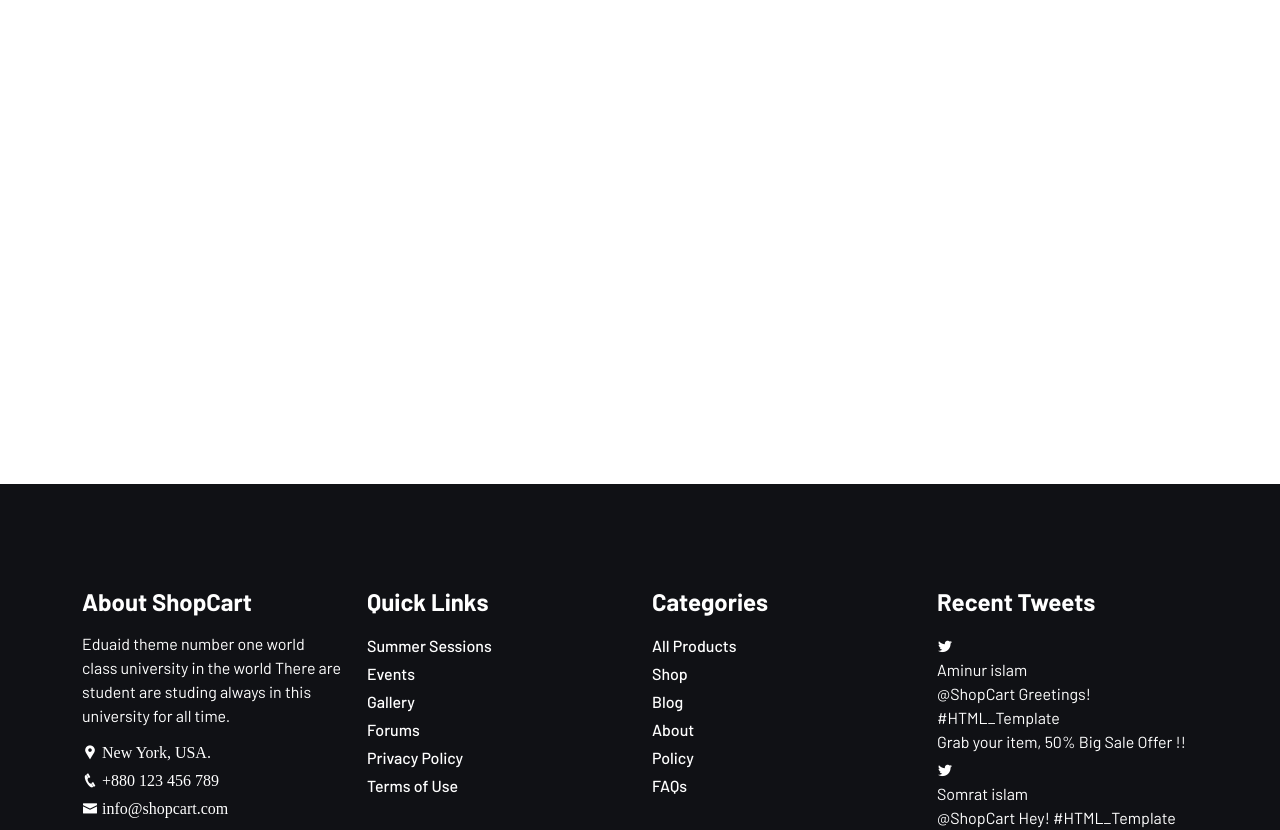
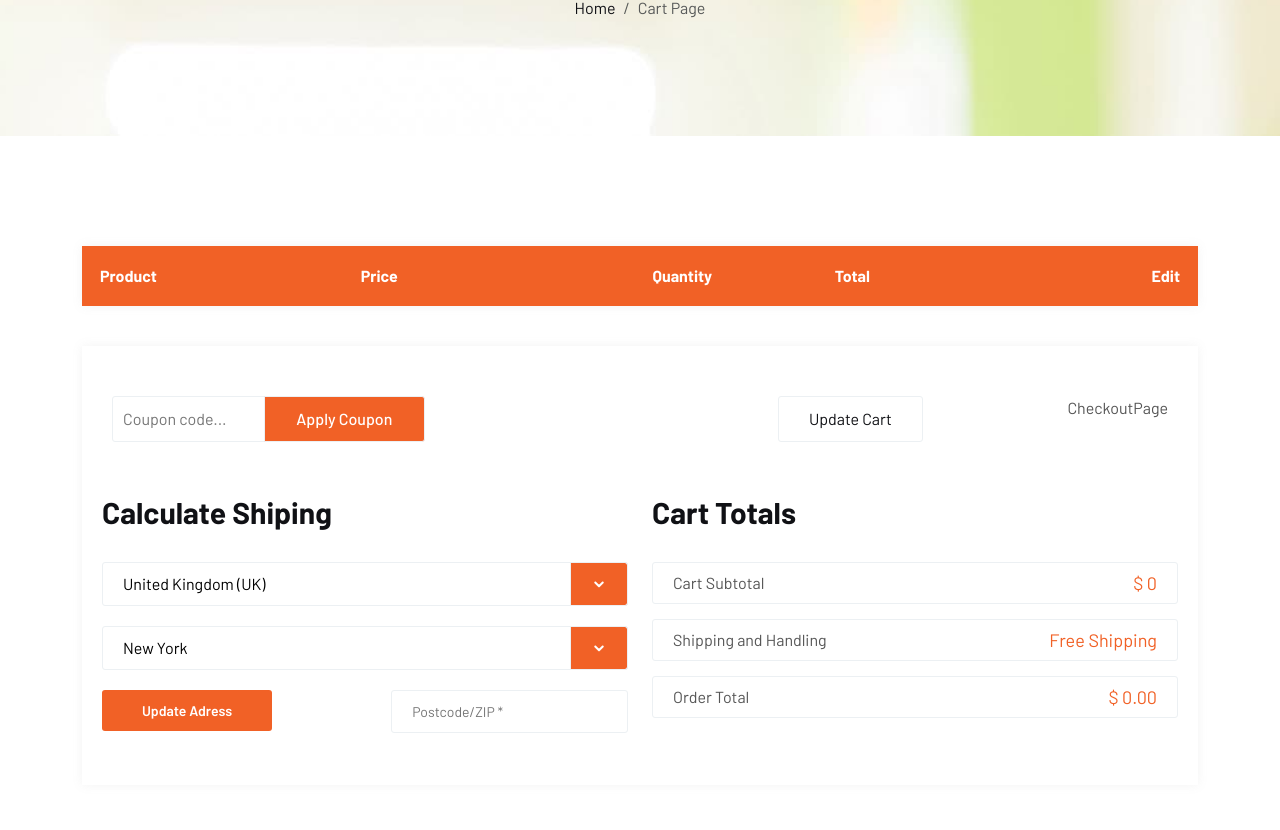
Before and after one commit to JulioBermudez/Full-E-Commerce, a React (Vite) app: page /cart-page in a window 1280 px wide. Shown: the part 316-1146 px from the top of the page. Built offline with nearby package versions, Linux system fonts and the light colour scheme.

Commit message:
Ended shop cart page

```diff
--- a/src/components/ProductDisplay/ProductDisplay.jsx
+++ b/src/components/ProductDisplay/ProductDisplay.jsx
@@ -1,3 +1,4 @@
+/* eslint-disable react/prop-types */
 import { useState } from "react";
 import Ratting from "../Ratting/Ratting";
 import { FaChevronDown } from "react-icons/fa";
--- a/src/pages/CartPage/CartPage.jsx
+++ b/src/pages/CartPage/CartPage.jsx
@@ -1,10 +1,186 @@
-import { useState } from "react"
+import { useState, useEffect } from "react";
+import PageHeader from "../../components/PageHeader/PageHeader";
+import { Link } from "react-router-dom";
+import { MdDeleteForever } from "react-icons/md"
+import CheckoutPage from "../CheckoutPage/CheckoutPage";
 
 const CartPage = () => {
-    const [cartItems, setCartItems] = useState([])
+  const [cartItems, setCartItems] = useState([]);
+
+  useEffect(() => {
+    const storeCartItems = JSON.parse(localStorage.getItem("cart")) || [];
+    setCartItems(storeCartItems);
+  }, []);
+
+  //CALCULATE PRICES
+  const calculateTotalPrice = (item) => {
+    return item.price * item.quantity;
+  };
+
+  //HANDLE QUANTITY INCREASE
+  const handleIncrease = (item) => {
+    item.quantity += 1;
+    setCartItems([...cartItems]);
+    //UPDATE LOCAL STORAGE WIDTH NEW CART ITEMS
+    localStorage.setItem("cart", JSON.stringify(cartItems));
+  };
+
+  //HANDLE QUANTITY DECREASE
+  const handleDecrease = (item) => {
+    if (item.quantity > 1) {
+      item.quantity -= 1;
+      setCartItems([...cartItems]);
+      //UPDATE LOCAL STORAGE WIDTH NEW CART ITEMS
+      localStorage.setItem("cart", JSON.stringify(cartItems));
+    }
+  };
+
+  //HANDLE ITEM REMOVE
+  const handleRemoveItem = (item) => {
+    const updatedCart = cartItems.filter((cartItem) => cartItem.id !== item.id);
+
+    //update new cart
+    setCartItems(updatedCart);
+
+    updateLocalStorage(updatedCart);
+  };
+
+  const updateLocalStorage = (cart) => {
+    localStorage.setItem("cart", JSON.stringify(cart));
+  };
+
+  //CART SUBTOTAL
+  const cartSubtotal = cartItems.reduce((total, item) => {
+    return total + calculateTotalPrice(item);
+  }, 0);
+
+  //ORDER TOTAL
+  const orderTotal = cartSubtotal;
+
   return (
-    <div>CartPage</div>
-  )
-}
+    <div>
+      <PageHeader title="Shop Cart" currentPage="Cart Page" />
+      <div className="shop-cart padding-tb">
+            <div className="container">
+                <div className="section-wrapper">
+                    {/*CART TOP*/}
+                    <div className="cart-top">
+                        <table>
+                            <thead>
+                                <tr>
+                                    <th className="cat-product">Product</th>
+                                    <th className="cat-price">Price</th>
+                                    <th className="cat-quantity">Quantity</th>
+                                    <th className="cat-toprice">Total</th>
+                                    <th className="cat-edit">Edit</th>
+                                </tr>
+                            </thead>
+                            {/*table Body*/}
+                            <tbody>
+                                {
+                                    cartItems.map((item, index)=>(
+                                        <tr key={index}>
+                                            <td className="product-item cat-product">
+                                                <div className="p-thumb">
+                                                    <Link to={"/shop"}> <img src={item.img} alt="" /> </Link>
+                                                </div>
+                                                <div className="p-content">
+                                                    <Link to={"/shop"}>{item.name}</Link>
+                                                </div>
+                                            </td>
+                                            <td className="cat-price">
+                                                $ {item.price}
+                                            </td>
+                                            <td className="cat-quantity">
+                                                <div className="cart-plus-minus">
+                                                    <div className="dec qtybutton" onClick={()=> handleDecrease(item)}>-</div>
+                                                    <input type="text" className="cart-plus-minus-box" name="qtybutton" value={item.quantity} />
+                                                    <div className="inc qtybutton" onClick={()=> handleIncrease(item)}>+</div>
+                                                </div>
+                                            </td>
+                                            <td className="cat-toprice">$ {calculateTotalPrice(item)}</td>
+                                            <td className="cat-edit">
+                                                <a href="#" onClick={()=> handleRemoveItem(item)}>
+                                                <MdDeleteForever/>
+                                                </a>
+                                            </td>
+                                        </tr>
+                                    ))
+                                }
+                            </tbody>
+                        </table>
+                    </div>
+                    {/*-------Cart Top ENDs--------*/}
+                    {/*CART BOTTOM*/}
+                    <div className="cart-bottom">
+                        {/*Checkout Box */}
+                            <div className="cart-checkout-box">
+                                <form className="coupon">
+                                    <input className="cart-page-input-text" type="text" name="coupon" placeholder="Coupon code..."/>
+                                    <input type="submit" value={"Apply Coupon"}/>
+                                </form>
+                                <form className="cart-checkout">
+                                    <input type="submit" value={"Update Cart"} />
+                                    <CheckoutPage/>
+                                </form>
+                            </div>
+                            {/*--------------------Checkout Box Ends -----------------------*/}
 
-export default CartPage
+                            {/*SHOPING BOX */}
+                            <div className="shiping-box">
+                                <div className="row">
+                                    <div className="col-md-6 col-12">
+                                        <div className="calculate-shiping">
+                                            <h3>Calculate Shiping</h3>
+                                            <div className="outline-select">
+                                                <select>
+                                                    <option value="UK">United Kingdom (UK)</option>
+                                                    <option value="USA">United Estates</option>
+                                                </select>
+                                                <span className="select-icon">
+                                                    <i className="icofont-rounded-down"></i>
+                                                </span>
+                                            </div>
+                                            <div className="outline-select shiping-select">
+                                            <select>
+                                                    <option value="UK">New York</option>
+                                                    <option value="USA">Miami</option>
+                                                </select>
+                                                <span className="select-icon">
+                                                    <i className="icofont-rounded-down"></i>
+                                                </span>
+                                            </div>
+                                            <input type="text" name="postalCode" id="postalCode" placeholder="Postcode/ZIP *" className="cart-page-input-text" />
+                                            <button type="submit">Update Adress</button>
+                                        </div>
+                                    </div>
+                                    <div className="col-md-6 col-12">
+                                        <div className="cart-overview">
+                                            <h3>Cart Totals</h3>
+                                            <ul className="lab-ul">
+                                                <li>
+                                                    <span className="pull-left">Cart Subtotal</span>
+                                                    <p className="pull-right">$ {cartSubtotal}</p>
+                                                </li>
+                                                <li>
+                                                    <span className="pull-left">Shipping and Handling</span>
+                                                    <p className="pull-right">Free Shipping</p>
+                                                </li>
+                                                <li>
+                                                    <span className="pull-left">Order Total</span>
+                                                    <p className="pull-right">$ {orderTotal.toFixed(2)}</p>
+                                                </li>
+                                            </ul>
+                                        </div>
+                                    </div>
+                                </div>
+                            </div>
+                    </div>
+                </div>
+            </div>
+      </div>
+    </div>
+  );
+};
+
+export default CartPage;
--- /dev/null
+++ b/src/pages/CheckoutPage/CheckoutPage.jsx
@@ -0,0 +1,22 @@
+import { useState } from "react"
+
+
+const CheckoutPage = () => {
+
+    const [show, setShow] = useState(false)
+    const [activeTab, setActiveTab] = useState("visa")
+
+    //handle tap change
+    const handleTabChange = (tabId) => {
+        setActiveTab(tabId)
+    }
+
+    const handleShow = ()=> setShow(true);
+    const handleClose = ()=> setShow(false);
+
+  return (
+    <div>CheckoutPage</div>
+  )
+}
+
+export default CheckoutPage
```
